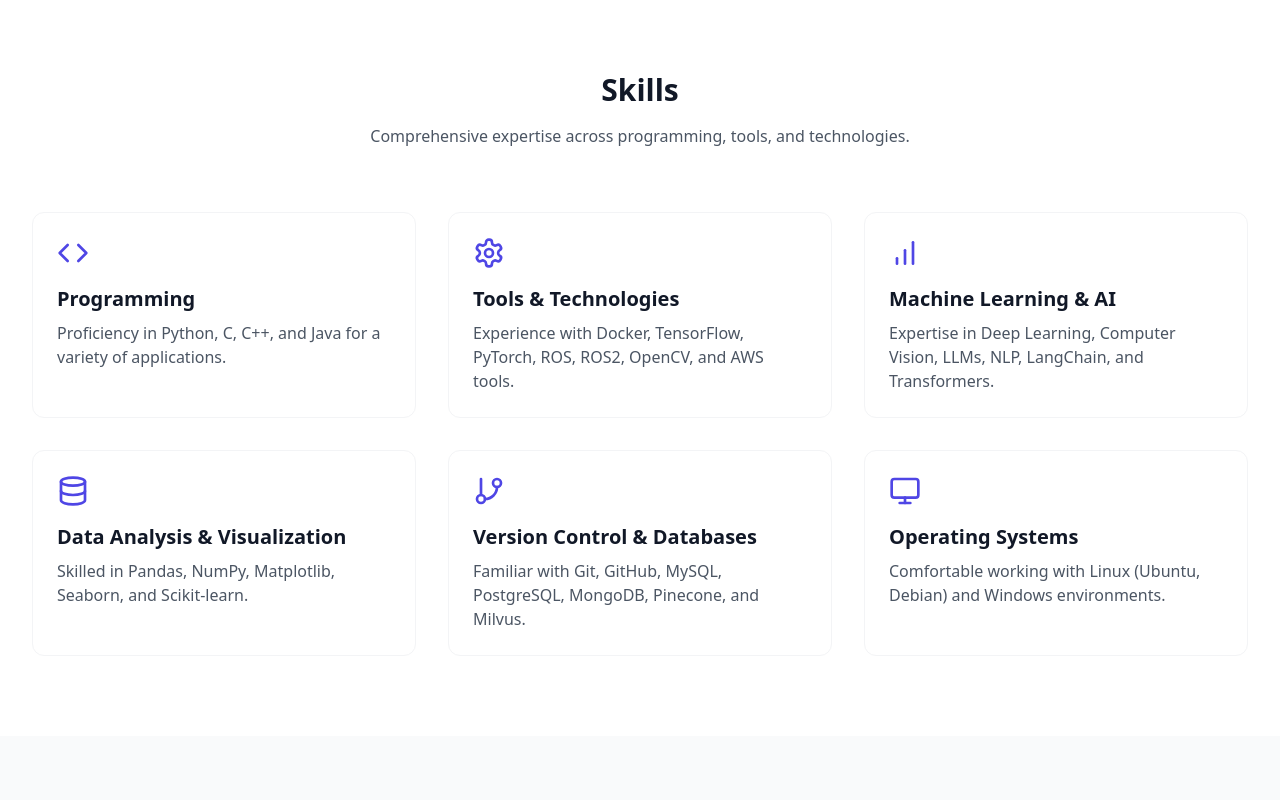
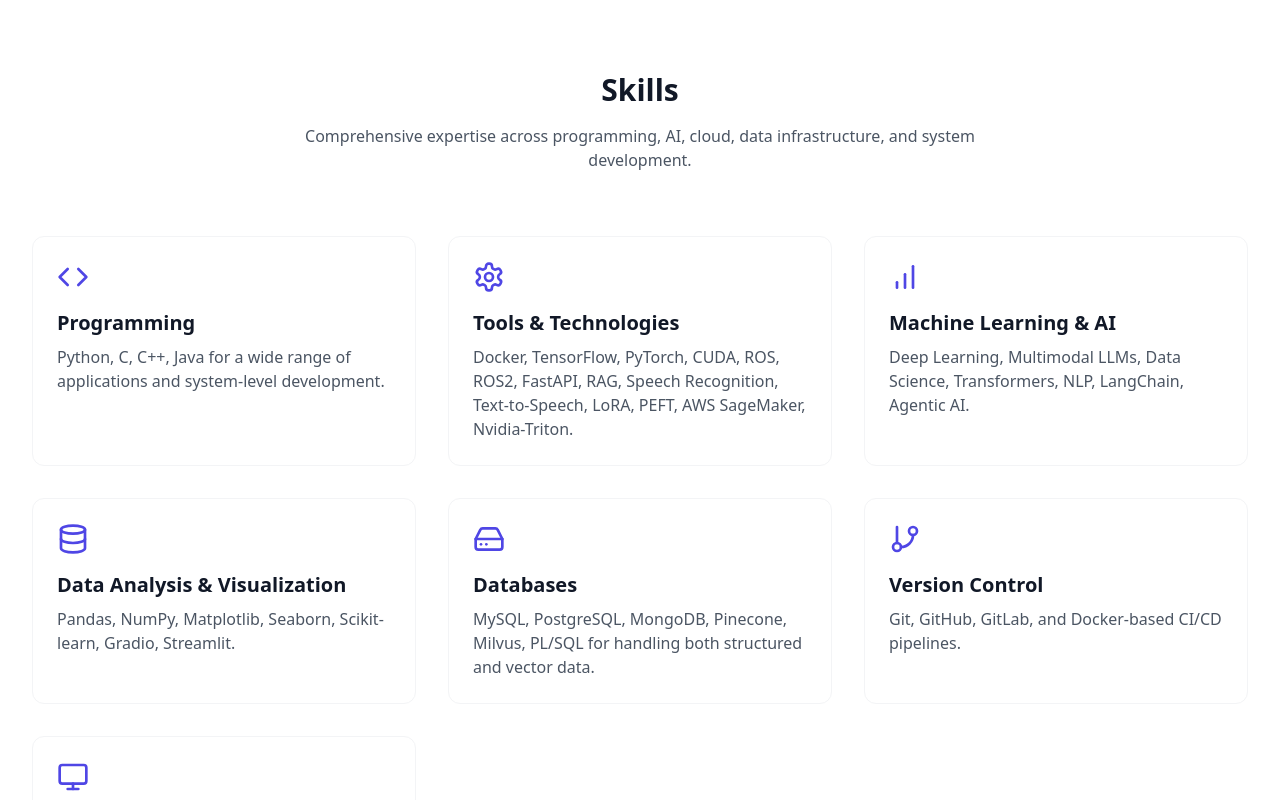
Before and after one commit to ZAPcodes/portfolio_akhil, a React (Vite) app: page / in a window 1280 px wide. Shown: the part 3000-3800 px from the top of the page. Built offline with nearby package versions, Linux system fonts and the light colour scheme.

Commit message:
Update Skills.tsx

```diff
--- a/src/components/Skills.tsx
+++ b/src/components/Skills.tsx
@@ -1,36 +1,53 @@
 import React from 'react';
-import { Code, Settings, Database, BarChart, GitBranch, Monitor } from 'lucide-react';
+import {
+  Code,
+  Settings,
+  Database,
+  BarChart,
+  GitBranch,
+  Monitor,
+  HardDrive,
+} from 'lucide-react';
 
 const skillsData = [
   {
     icon: Code,
     title: 'Programming',
-    description: 'Proficiency in Python, C, C++, and Java for a variety of applications.',
+    description: 'Python, C, C++, Java for a wide range of applications and system-level development.',
   },
   {
     icon: Settings,
     title: 'Tools & Technologies',
-    description: 'Experience with Docker, TensorFlow, PyTorch, ROS, ROS2, OpenCV, and AWS tools.',
+    description:
+      'Docker, TensorFlow, PyTorch, CUDA, ROS, ROS2, FastAPI, RAG, Speech Recognition, Text-to-Speech, LoRA, PEFT, AWS SageMaker, Nvidia-Triton.',
   },
   {
     icon: BarChart,
     title: 'Machine Learning & AI',
-    description: 'Expertise in Deep Learning, Computer Vision, LLMs, NLP, LangChain, and Transformers.',
+    description:
+      'Deep Learning, Multimodal LLMs, Data Science, Transformers, NLP, LangChain, Agentic AI.',
   },
   {
     icon: Database,
     title: 'Data Analysis & Visualization',
-    description: 'Skilled in Pandas, NumPy, Matplotlib, Seaborn, and Scikit-learn.',
+    description:
+      'Pandas, NumPy, Matplotlib, Seaborn, Scikit-learn, Gradio, Streamlit.',
+  },
+  {
+    icon: HardDrive,
+    title: 'Databases',
+    description:
+      'MySQL, PostgreSQL, MongoDB, Pinecone, Milvus, PL/SQL for handling both structured and vector data.',
   },
   {
     icon: GitBranch,
-    title: 'Version Control & Databases',
-    description: 'Familiar with Git, GitHub, MySQL, PostgreSQL, MongoDB, Pinecone, and Milvus.',
+    title: 'Version Control',
+    description: 'Git, GitHub, GitLab, and Docker-based CI/CD pipelines.',
   },
   {
     icon: Monitor,
     title: 'Operating Systems',
-    description: 'Comfortable working with Linux (Ubuntu, Debian) and Windows environments.',
+    description: 'Linux (Ubuntu, Debian) and Windows for development, deployment, and scripting.',
   },
 ];
 
@@ -41,7 +58,7 @@ export default function Skills() {
         <div className="text-center mb-16">
           <h2 className="text-3xl font-bold mb-4 text-gray-900 dark:text-white">Skills</h2>
           <p className="text-gray-600 dark:text-gray-300 max-w-2xl mx-auto">
-            Comprehensive expertise across programming, tools, and technologies.
+            Comprehensive expertise across programming, AI, cloud, data infrastructure, and system development.
           </p>
         </div>
         <div className="grid grid-cols-1 md:grid-cols-2 lg:grid-cols-3 gap-8">
```
